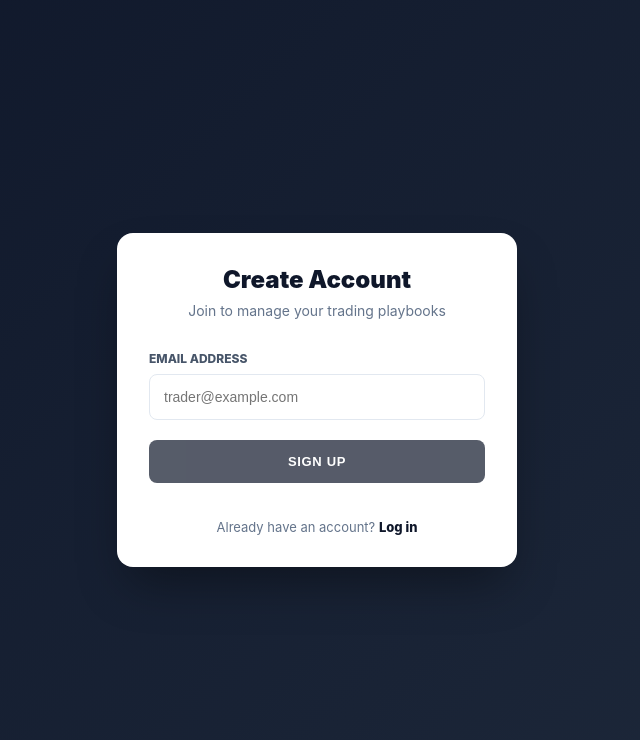
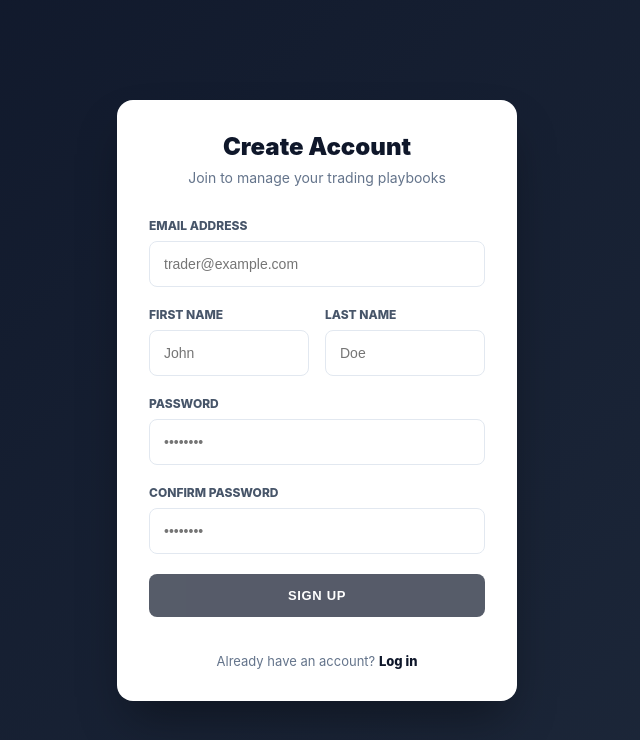
Before and after one commit to TheMindOverMarket/tmom-app-frontend, a React (Vite) app: page /signup in a window 1280 px wide. Shown: the top 740 px of the page, without its empty margins (323-963 px from the left). Built offline with nearby package versions, Linux system fonts and the light colour scheme; no server answers.

Commit message:
added proper auth

```diff
--- a/src/App.tsx
+++ b/src/App.tsx
@@ -9,30 +9,24 @@ import { AnalyticsPage } from './pages/AnalyticsPage';
 import { LoginPage } from './pages/LoginPage';
 import { SignupPage } from './pages/SignupPage';
 import { AuthLayout } from './components/layout/AuthLayout';
+import { ProtectedRoute } from './components/layout/ProtectedRoute';
 
-function UserScopedApp() {
-  const { currentUser, isLoading } = useUserSession();
-
-  if (isLoading) {
-    return (
-      <div style={{ minHeight: '100vh', display: 'grid', placeItems: 'center', color: '#64748b', backgroundColor: '#f8fafc' }}>
-        Loading user context...
-      </div>
-    );
-  }
+function AppRoutes() {
+  const { currentUser } = useUserSession();
 
   const isAdmin = currentUser?.role === 'ADMIN';
 
   return (
     <PlaybookProvider>
       <Routes>
-        <Route path="/" element={currentUser ? <Navigate to="/playbooks" replace /> : <Navigate to="/login" replace />} />
+        <Route path="/" element={<Navigate to="/playbooks" replace />} />
 
         <Route element={<AuthLayout />}>
           <Route path="/login" element={<LoginPage />} />
           <Route path="/signup" element={<SignupPage />} />
         </Route>
-        {currentUser ? (
+
+        <Route element={<ProtectedRoute />}>
           <Route element={<AppLayout />}>
             <Route path="/playbooks" element={<PlaybooksPage />} />
             <Route path="/supervision" element={<MonitorPage />} />
@@ -40,9 +34,7 @@ function UserScopedApp() {
             {isAdmin && <Route path="/admin" element={<AdminDashboard />} />}
             <Route path="*" element={<Navigate to="/playbooks" replace />} />
           </Route>
-        ) : (
-          <Route path="*" element={<Navigate to="/" replace />} />
-        )}
+        </Route>
       </Routes>
     </PlaybookProvider>
   );
@@ -52,7 +44,7 @@ function App() {
   return (
     <Router>
       <UserSessionProvider>
-        <UserScopedApp />
+        <AppRoutes />
       </UserSessionProvider>
     </Router>
   );
--- a/src/components/layout/Header.tsx
+++ b/src/components/layout/Header.tsx
@@ -74,7 +74,7 @@ export function Header() {
                 cursor: 'pointer'
               }}
             >
-              SWITCH USER
+              LOG OUT
             </button>
           </>
         )}
--- /dev/null
+++ b/src/components/layout/ProtectedRoute.tsx
@@ -0,0 +1,20 @@
+import { Navigate, Outlet } from 'react-router-dom';
+import { useUserSession } from '../../contexts/UserSessionContext';
+
+export function ProtectedRoute() {
+  const { currentUser, isLoading } = useUserSession();
+
+  if (isLoading) {
+    return (
+      <div style={{ minHeight: '100vh', display: 'grid', placeItems: 'center', color: '#64748b' }}>
+        Authenticating...
+      </div>
+    );
+  }
+
+  if (!currentUser) {
+    return <Navigate to="/login" replace />;
+  }
+
+  return <Outlet />;
+}
--- a/src/domain/user/api.ts
+++ b/src/domain/user/api.ts
@@ -5,16 +5,24 @@ const API_BASE = CONFIG.BACKEND_BASE_URL;
 
 export const userApi = {
   listUsers: async (): Promise<User[]> => {
-    const response = await fetch(`${API_BASE}/users/`);
+    const response = await fetch(`${API_BASE}/users/`, { credentials: 'include' });
     if (!response.ok) throw new Error('Failed to list users');
     return response.json();
   },
 
   getUserById: async (id: string): Promise<User> => {
-    const response = await fetch(`${API_BASE}/users/${id}`);
+    const response = await fetch(`${API_BASE}/users/${id}`, { credentials: 'include' });
     if (!response.ok) {
       if (response.status === 404) throw new Error('User not found');
       throw new Error('Failed to fetch user');
+    }
+    return response.json();
+  },
+
+  getCurrentUser: async (): Promise<User> => {
+    const response = await fetch(`${API_BASE}/users/me`, { credentials: 'include' });
+    if (!response.ok) {
+      throw new Error('Not authenticated');
     }
     return response.json();
   },
@@ -24,12 +32,20 @@ export const userApi = {
       method: 'POST',
       headers: { 'Content-Type': 'application/json' },
       body: JSON.stringify(credentials),
+      credentials: 'include'
     });
     if (!response.ok) {
       const data = await response.json().catch(() => null);
-      throw new Error(data?.detail || 'Invalid email or login failed');
+      throw new Error(data?.detail || 'Invalid email or password');
     }
     return response.json();
+  },
+
+  logoutUser: async (): Promise<void> => {
+    await fetch(`${API_BASE}/users/logout`, {
+      method: 'POST',
+      credentials: 'include'
+    });
   },
 
   createUser: async (user: UserCreate): Promise<User> => {
@@ -37,14 +53,9 @@ export const userApi = {
       method: 'POST',
       headers: { 'Content-Type': 'application/json' },
       body: JSON.stringify(user),
+      credentials: 'include'
     });
     if (!response.ok) throw new Error('Failed to create user');
     return response.json();
-  },
-
-  ensureDefaultUser: async (): Promise<User> => {
-    const users = await userApi.listUsers();
-    if (users.length > 0) return users[0];
-    return userApi.createUser({ email: 'demo@themindovermarket.com' });
   }
 };
--- a/src/domain/user/types.ts
+++ b/src/domain/user/types.ts
@@ -8,6 +8,9 @@ export interface User {
 
 export interface UserCreate {
   email: string;
+  password: string;
+  first_name: string;
+  last_name: string;
 }
 
 export interface UserUpdate {
@@ -16,4 +19,5 @@ export interface UserUpdate {
 
 export interface UserLogin {
   email: string;
+  password: string;
 }
--- a/src/pages/LoginPage.tsx
+++ b/src/pages/LoginPage.tsx
@@ -4,6 +4,7 @@ import { useUserSession } from '../contexts/UserSessionContext';
 
 export function LoginPage() {
   const [email, setEmail] = useState('');
+  const [password, setPassword] = useState('');
   const [error, setError] = useState('');
   const [isLoading, setIsLoading] = useState(false);
   const { login } = useUserSession();
@@ -17,7 +18,7 @@ export function LoginPage() {
     setIsLoading(true);
 
     try {
-      await login(email.trim());
+      await login({ email: email.trim(), password });
       navigate('/playbooks');
     } catch (err: any) {
       setError(err.message || 'Login failed');
@@ -43,6 +44,28 @@ export function LoginPage() {
             value={email}
             onChange={(e) => setEmail(e.target.value)}
             placeholder="trader@example.com"
+            disabled={isLoading}
+            style={{
+              width: '100%',
+              padding: '14px',
+              borderRadius: '8px',
+              border: '1px solid #e2e8f0',
+              fontSize: '14px',
+              outline: 'none',
+              boxSizing: 'border-box'
+            }}
+          />
+        </div>
+
+        <div>
+          <label style={{ display: 'block', fontSize: '12px', fontWeight: 800, color: '#475569', marginBottom: '8px' }}>
+            PASSWORD
+          </label>
+          <input
+            type="password"
+            value={password}
+            onChange={(e) => setPassword(e.target.value)}
+            placeholder="••••••••"
             disabled={isLoading}
             style={{
               width: '100%',
--- a/src/pages/SignupPage.tsx
+++ b/src/pages/SignupPage.tsx
@@ -4,6 +4,10 @@ import { useUserSession } from '../contexts/UserSessionContext';
 
 export function SignupPage() {
   const [email, setEmail] = useState('');
+  const [firstName, setFirstName] = useState('');
+  const [lastName, setLastName] = useState('');
+  const [password, setPassword] = useState('');
+  const [confirmPassword, setConfirmPassword] = useState('');
   const [error, setError] = useState('');
   const [isLoading, setIsLoading] = useState(false);
   const { signup } = useUserSession();
@@ -11,13 +15,23 @@ export function SignupPage() {
 
   const handleSubmit = async (e: React.FormEvent) => {
     e.preventDefault();
-    if (!email.trim()) return;
+    if (!email.trim() || !firstName.trim() || !lastName.trim() || !password) return;
+
+    if (password !== confirmPassword) {
+      setError("Passwords do not match");
+      return;
+    }
 
     setError('');
     setIsLoading(true);
 
     try {
-      await signup(email.trim());
+      await signup({
+        email: email.trim(),
+        first_name: firstName.trim(),
+        last_name: lastName.trim(),
+        password
+      });
       navigate('/playbooks');
     } catch (err: any) {
       setError(err.message || 'Registration failed');
@@ -43,6 +57,95 @@ export function SignupPage() {
             value={email}
             onChange={(e) => setEmail(e.target.value)}
             placeholder="trader@example.com"
+            disabled={isLoading}
+            style={{
+              width: '100%',
+              padding: '14px',
+              borderRadius: '8px',
+              border: '1px solid #e2e8f0',
+              fontSize: '14px',
+              outline: 'none',
+              boxSizing: 'border-box'
+            }}
+          />
+        </div>
+
+        <div style={{ display: 'flex', gap: '16px' }}>
+          <div style={{ flex: 1 }}>
+            <label style={{ display: 'block', fontSize: '12px', fontWeight: 800, color: '#475569', marginBottom: '8px' }}>
+              FIRST NAME
+            </label>
+            <input
+              type="text"
+              value={firstName}
+              onChange={(e) => setFirstName(e.target.value)}
+              placeholder="John"
+              disabled={isLoading}
+              style={{
+                width: '100%',
+                padding: '14px',
+                borderRadius: '8px',
+                border: '1px solid #e2e8f0',
+                fontSize: '14px',
+                outline: 'none',
+                boxSizing: 'border-box'
+              }}
+            />
+          </div>
+          <div style={{ flex: 1 }}>
+            <label style={{ display: 'block', fontSize: '12px', fontWeight: 800, color: '#475569', marginBottom: '8px' }}>
+              LAST NAME
+            </label>
+            <input
+              type="text"
+              value={lastName}
+              onChange={(e) => setLastName(e.target.value)}
+              placeholder="Doe"
+              disabled={isLoading}
+              style={{
+                width: '100%',
+                padding: '14px',
+                borderRadius: '8px',
+                border: '1px solid #e2e8f0',
+                fontSize: '14px',
+                outline: 'none',
+                boxSizing: 'border-box'
+              }}
+            />
+          </div>
+        </div>
+
+        <div>
+          <label style={{ display: 'block', fontSize: '12px', fontWeight: 800, color: '#475569', marginBottom: '8px' }}>
+            PASSWORD
+          </label>
+          <input
+            type="password"
+            value={password}
+            onChange={(e) => setPassword(e.target.value)}
+            placeholder="••••••••"
+            disabled={isLoading}
+            style={{
+              width: '100%',
+              padding: '14px',
+              borderRadius: '8px',
+              border: '1px solid #e2e8f0',
+              fontSize: '14px',
+              outline: 'none',
+              boxSizing: 'border-box'
+            }}
+          />
+        </div>
+
+        <div>
+          <label style={{ display: 'block', fontSize: '12px', fontWeight: 800, color: '#475569', marginBottom: '8px' }}>
+            CONFIRM PASSWORD
+          </label>
+          <input
+            type="password"
+            value={confirmPassword}
+            onChange={(e) => setConfirmPassword(e.target.value)}
+            placeholder="••••••••"
             disabled={isLoading}
             style={{
               width: '100%',
```
Also changed, not shown: src/contexts/UserSessionContext.tsx (+22 -25 lines).
